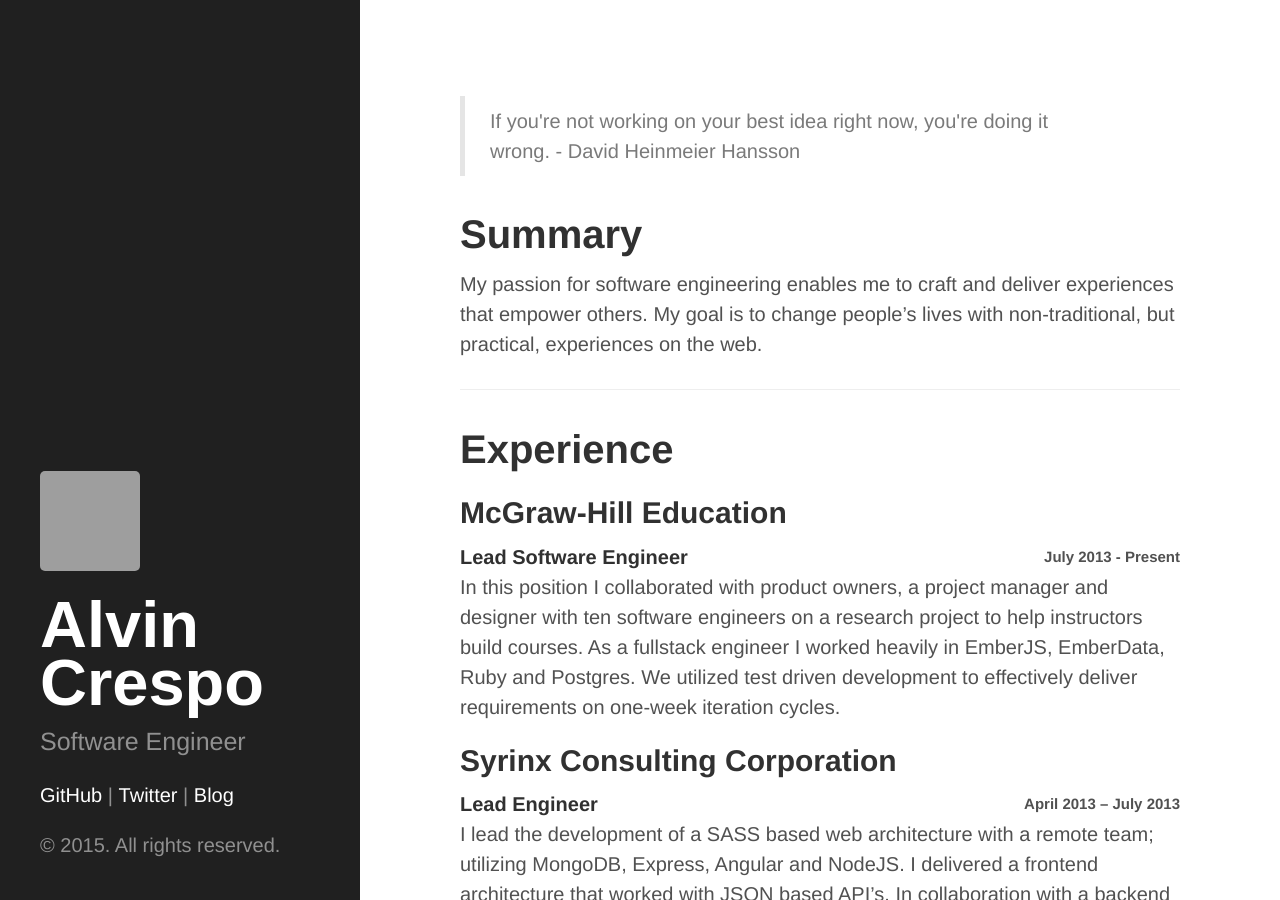
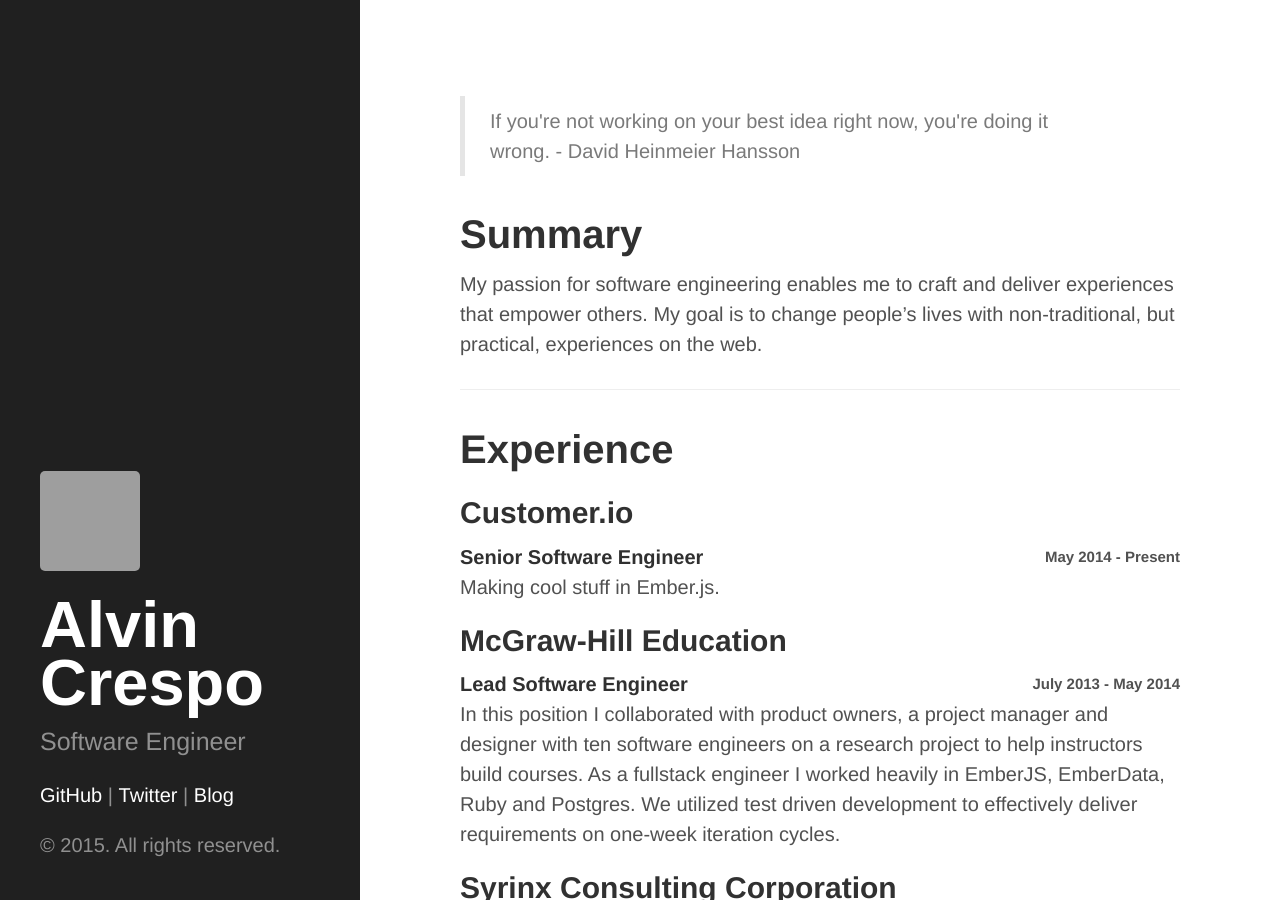
Before and after one commit to alvincrespo/alvincrespo.github.io, a Jekyll site: the page built from index.html, in a window 1280 px wide and 900 px high. Built offline with Jekyll 4.4.1, drawn with Linux system fonts in a browser that asks for light colours; some web fonts are replaced; Markdown is read by kramdown in place of the engine named in the settings; grey boxes are pictures that could not be loaded.

Commit message:
Adding customer.io

```diff
--- a/index.html
+++ b/index.html
@@ -25,8 +25,16 @@ title: Your New Jekyll Site
 		</header>
 		<ul>
 			<li>
+				<h2>Customer.io</h2>
+				<span class="year">May 2014 - Present</span>
+				<strong>Senior Software Engineer</strong>
+				<p>
+          Making cool stuff in Ember.js.
+				</p>
+			</li>
+			<li>
 				<h2>McGraw-Hill Education</h2>
-				<span class="year">July 2013 - Present</span>
+				<span class="year">July 2013 - May 2014</span>
 				<strong>Lead Software Engineer</strong>
 				<p>
 					In this position I collaborated with product owners, a project manager and designer with ten software engineers on a research project to help instructors build courses. As a fullstack engineer I worked heavily in EmberJS, EmberData, Ruby and Postgres. We utilized test driven development to effectively deliver requirements on one-week iteration cycles.
```
